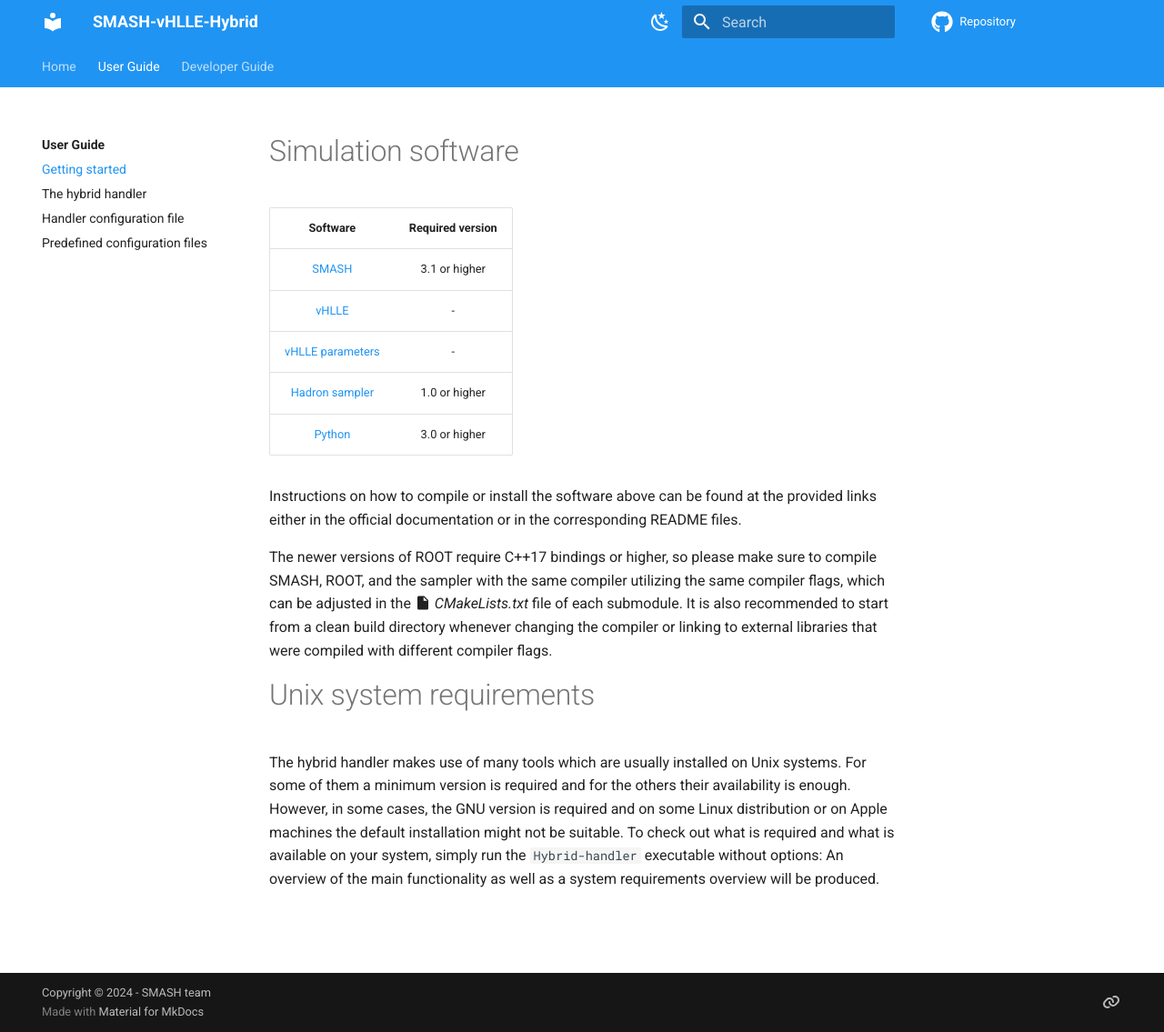
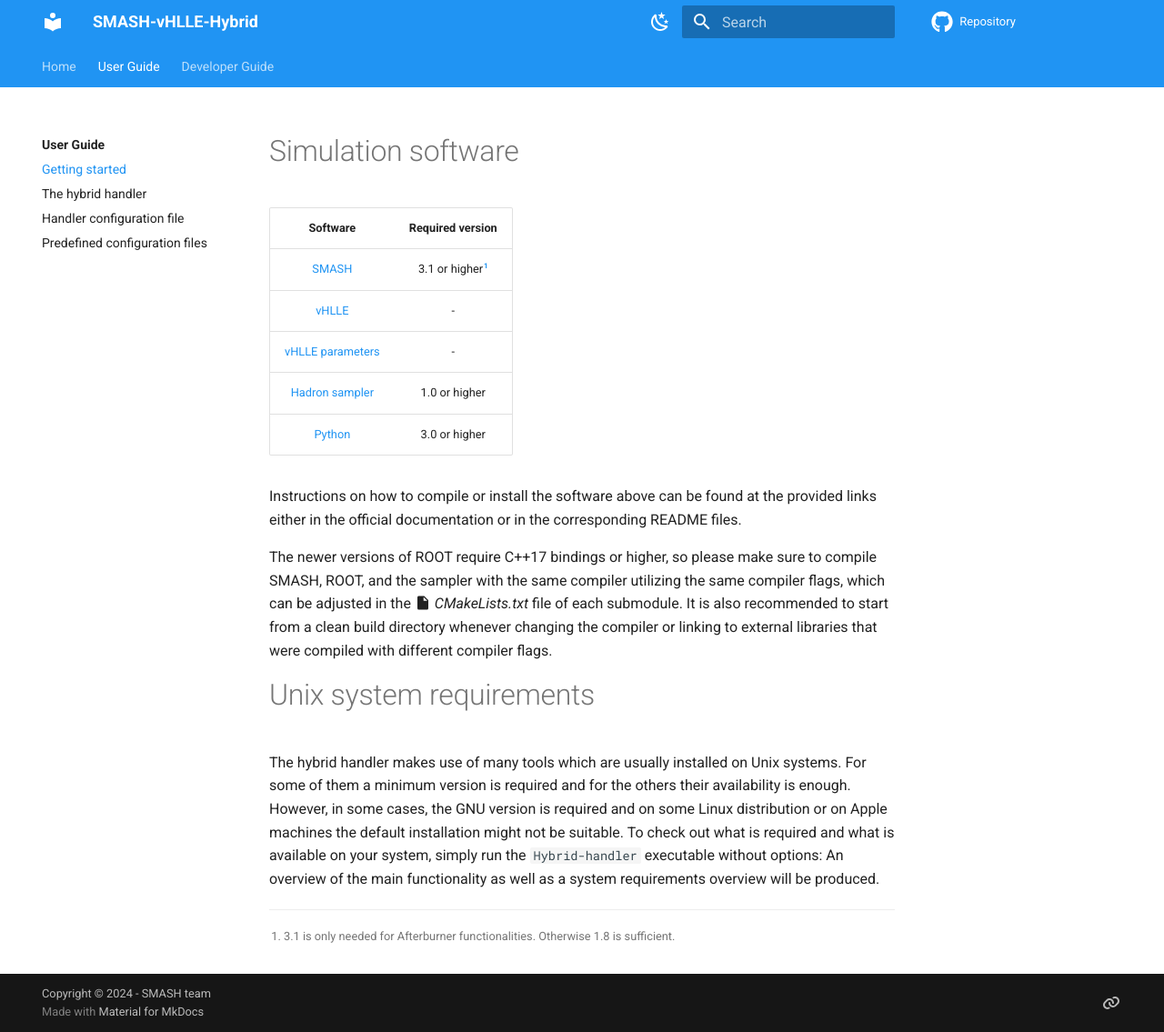
Before and after one commit to smash-transport/smash-vhlle-hybrid, an MkDocs documentation site: the page built from docs/user/prerequisites.md, in a window 1280 px wide and 1135 px high. Shown: the whole window at 91% size. Built offline with MkDocs 1.6.1 and Material for MkDocs 9.7.7, drawn with Linux system fonts in a browser that asks for light colours; comment, search, counter and statistics services are not loaded; the version menu is left out.

Commit message:
Small cleanup in documentation and mocks

```diff
--- a/docs/user/prerequisites.md
+++ b/docs/user/prerequisites.md
@@ -4,11 +4,13 @@
 
 | Software | Required version |
 | :------: | :--------------: |
-| [SMASH](https://github.com/smash-transport/smash) | 3.1 or higher |
+| [SMASH](https://github.com/smash-transport/smash) | 3.1 or higher[^1] |
 | [vHLLE](https://github.com/yukarpenko/vhlle) | - |
 | [vHLLE parameters](https://github.com/yukarpenko/vhlle_params) | - |
 | [Hadron sampler](https://github.com/smash-transport/smash-hadron-sampler) | 1.0 or higher |
 | [Python](https://www.python.org) | 3.0  or higher |
+
+[^1]: 3.1 is only needed for Afterburner functionalities. Otherwise 1.8 is sufficient.
 
 Instructions on how to compile or install the software above can be found at the provided links either in the official documentation or in the corresponding README files.
 
```
Also changed, not shown: 2 other files.
